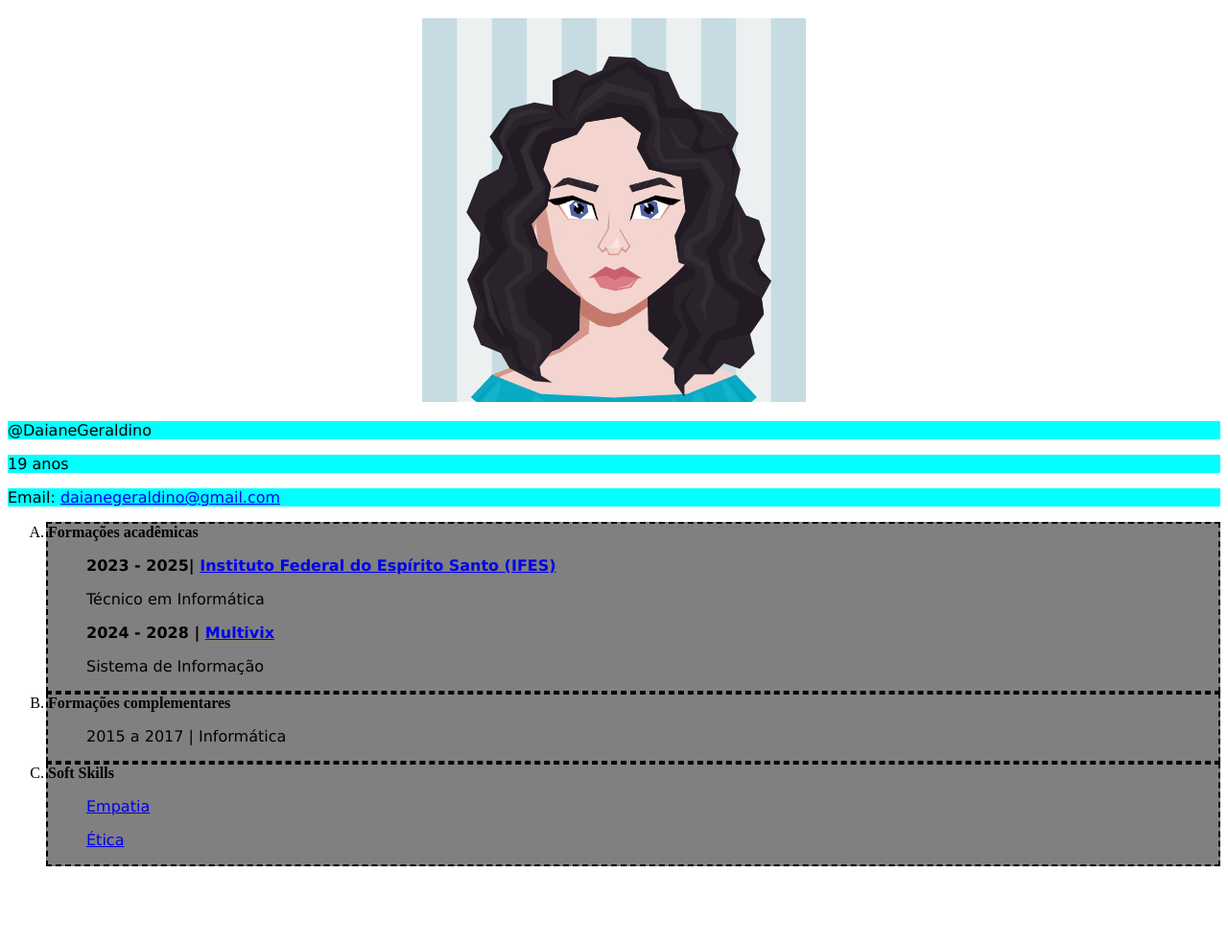
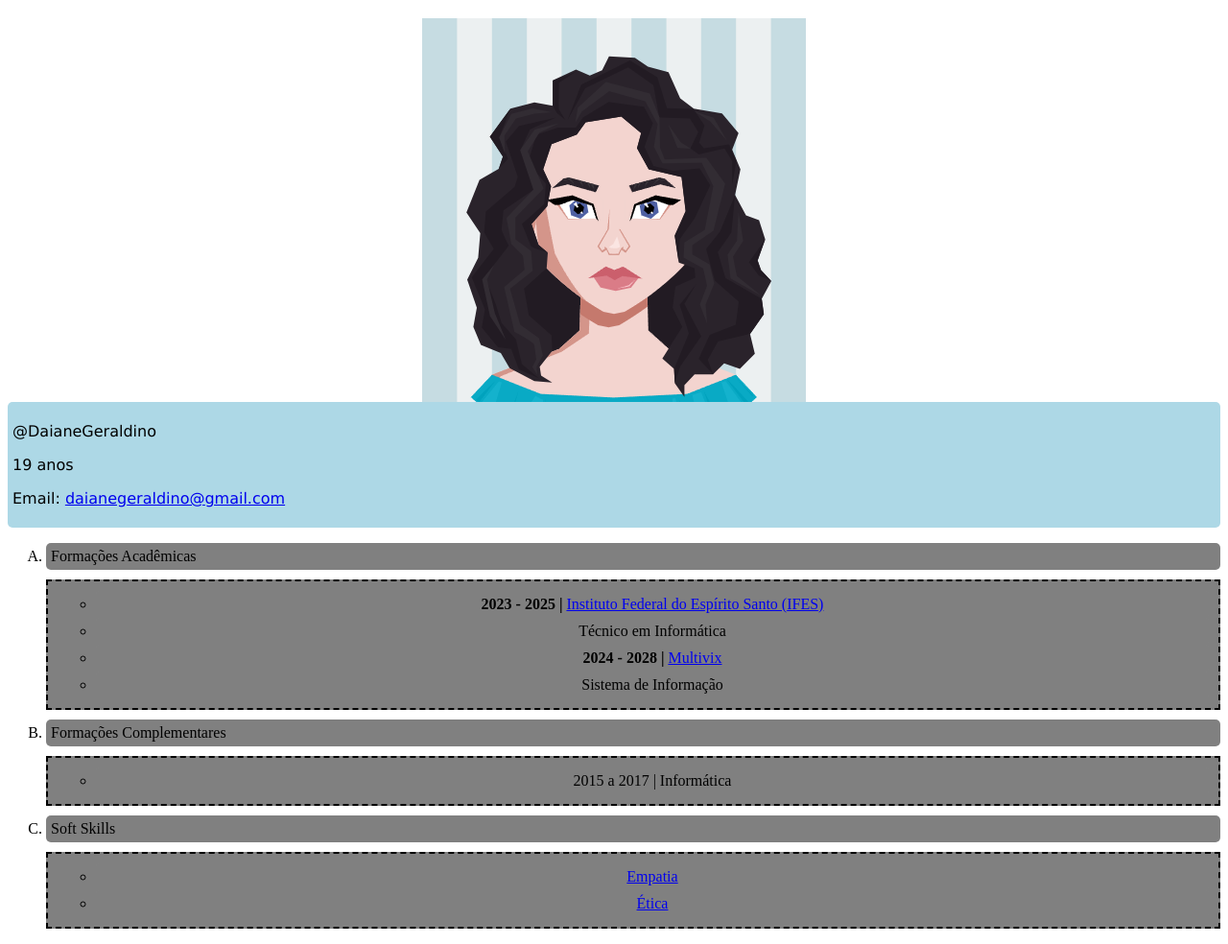
Before and after one commit to DaianeGeraldino/atividades, a plain HTML site: page index.html in a window 1280 px wide. Shown: the part 61-1045 px from the top of the page at 96% size. Before the commit the page ends 980 px from the top, so only its background shows below. Drawn offline with Linux system fonts and the light colour scheme.

Commit message:
docs: alter

```diff
--- a/index.html
+++ b/index.html
@@ -13,43 +13,42 @@
         <h1 id="name">Daiane Geraldino</h1>
 
         <div id="centralizar">
-            <img src="../assets/AvatarMaker.png" alt="FotoEu" id="photo">
+            <img src="../assets/AvatarMaker.png" alt="Foto de Daiane Geraldino" id="photo">
         </div>
 
-        <div class="section">
-            <p class="azul">@DaianeGeraldino</p>
-            <p class="azul">19 anos</p>
-            <p class="azul">Email: <a href="mailto:meuemail@gmail.com">daianegeraldino@gmail.com</a></p>
+        <div class="azul">
+            <p>@DaianeGeraldino</p>
+            <p>19 anos</p>
+            <p>Email: <a href="mailto:daianegeraldino@gmail.com">daianegeraldino@gmail.com</a></p>
         </div>
 
         <ol>
+            <li class="titulo">Formações Acadêmicas</li>
             <div class="minhadiv">
-                <li><strong>Formações acadêmicas</strong></li>
                 <ul>
-                    <p style="font-weight: bold;">2023 - 2025| <a href="https://www.ufes.br/" target="_blank">Instituto
-                            Federal do Espírito Santo (IFES)</a></p>
-                    <p>Técnico em Informática</p>
-                    <p style="font-weight: bold;">2024 - 2028 | <a href="https://multivix.edu.br/"
-                            target="_blank">Multivix</a></p>
-                    <p>Sistema de Informação</p>
+                    <li><strong>2023 - 2025 |</strong> <a href="https://www.ufes.br/" target="_blank">Instituto Federal do Espírito Santo (IFES)</a></li>
+                    <li>Técnico em Informática</li>
+                    <li><strong>2024 - 2028 |</strong> <a href="https://multivix.edu.br/" target="_blank">Multivix</a></li>
+                    <li>Sistema de Informação</li>
                 </ul>
             </div>
+
+            <li class="titulo">Formações Complementares</li>
             <div class="minhadiv">
-                <li><strong>Formações complementares</strong></li>
                 <ul>
-                    <p>2015 a 2017 | Informática</p>
+                    <li>2015 a 2017 | Informática</li>
                 </ul>
             </div>
+
+            <li class="titulo">Soft Skills</li>
             <div class="minhadiv">
-                <li><strong>Soft Skills</strong></li>
                 <ul>
-                    <p><a href="empatia.html">Empatia</a></p>
-                    <p><a href="etica.html">Ética</a></p>
+                    <li><a href="empatia.html">Empatia</a></li>
+                    <li><a href="etica.html">Ética</a></li>
                 </ul>
             </div>
         </ol>
     </div>
-    </div>
 </body>
 
 </html>
--- a/styles/styles.css
+++ b/styles/styles.css
@@ -1,18 +1,27 @@
-#name{
+#name {
     color: brown;
     text-align: center;
 }
 
 #centralizar {
-    text-align: center;
+    display: flex;
+    justify-content: center;
+}
+
+#photo {
+    display: block;
+    margin: auto;
 }
 
 li {
     background-color: grey;
+    padding: 5px;
+    border-radius: 5px;
 }
 
-li:hover{
-    transition:  1.5s;
+li:hover {
+    background-color: darkgray;
+    transition: background-color 1.5s ease-in-out;
 }
 
 p {
@@ -24,11 +33,15 @@ ol {
 }
 
 .azul {
-    background-color: cyan;
+    background-color: lightblue;
+    padding: 5px;
+    border-radius: 5px;
 }
 
-.minhadiv{
+.minhadiv {
     border: 2px dashed black;
     background-color: gray;
-    align-items: center;
+    text-align: center;
+    padding: 10px;
+    margin: 10px 0;
 }
```
